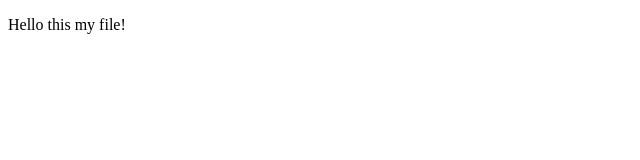
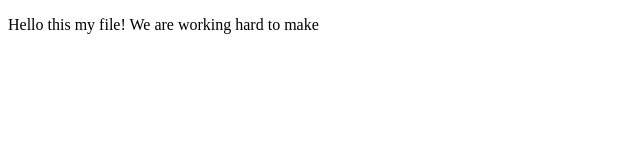
Before and after one commit to blaiseleslyp/appTesting, a plain HTML site: page index.html in a window 1280 px wide. Shown: the whole page, without its empty margins (0-640 px from the left). Drawn offline with Linux system fonts and the light colour scheme.

Commit message:
another commit

```diff
--- a/index.html
+++ b/index.html
@@ -11,6 +11,7 @@
     <body>
         <p>
             Hello this my file!
+            We are working hard  to make
         </p>
     </body>
 
```
